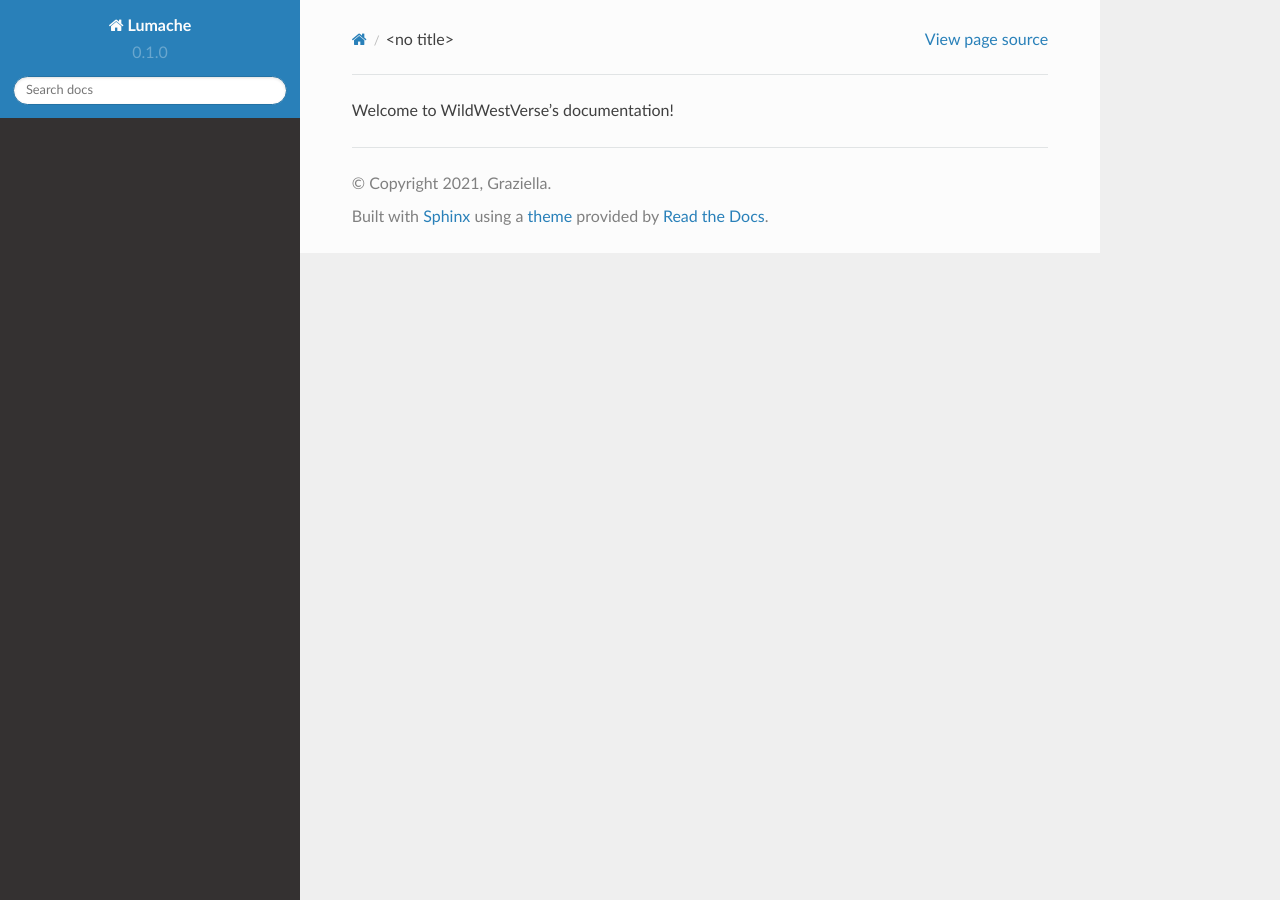
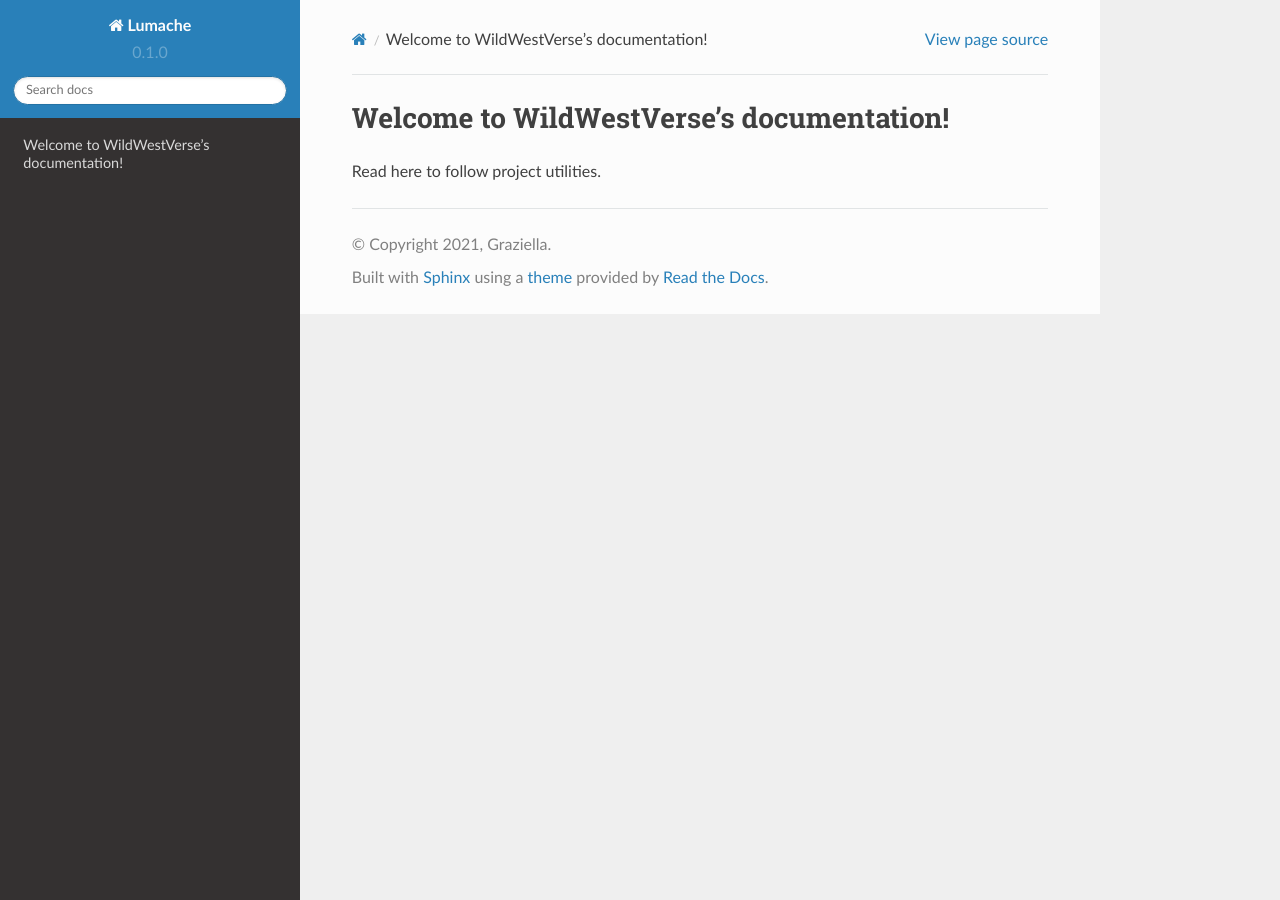
Before and after one commit to wildwestverse/documentation, a Sphinx documentation site: the page built from docs/source/index.rst, in a window 1280 px wide. Built offline with Sphinx 7.4.7 and the Read the Docs theme 2.0.0, drawn with Linux system fonts in a browser that asks for light colours; pages that are not in the unit, such as notebooks, are missing from menus.

Commit message:
Update index.rst

```diff
--- a/docs/source/index.rst
+++ b/docs/source/index.rst
@@ -1,4 +1,7 @@
 Welcome to WildWestVerse's documentation!
+===================================
+
+Read here to follow project utilities.
 
 .. toctree::
 
```
